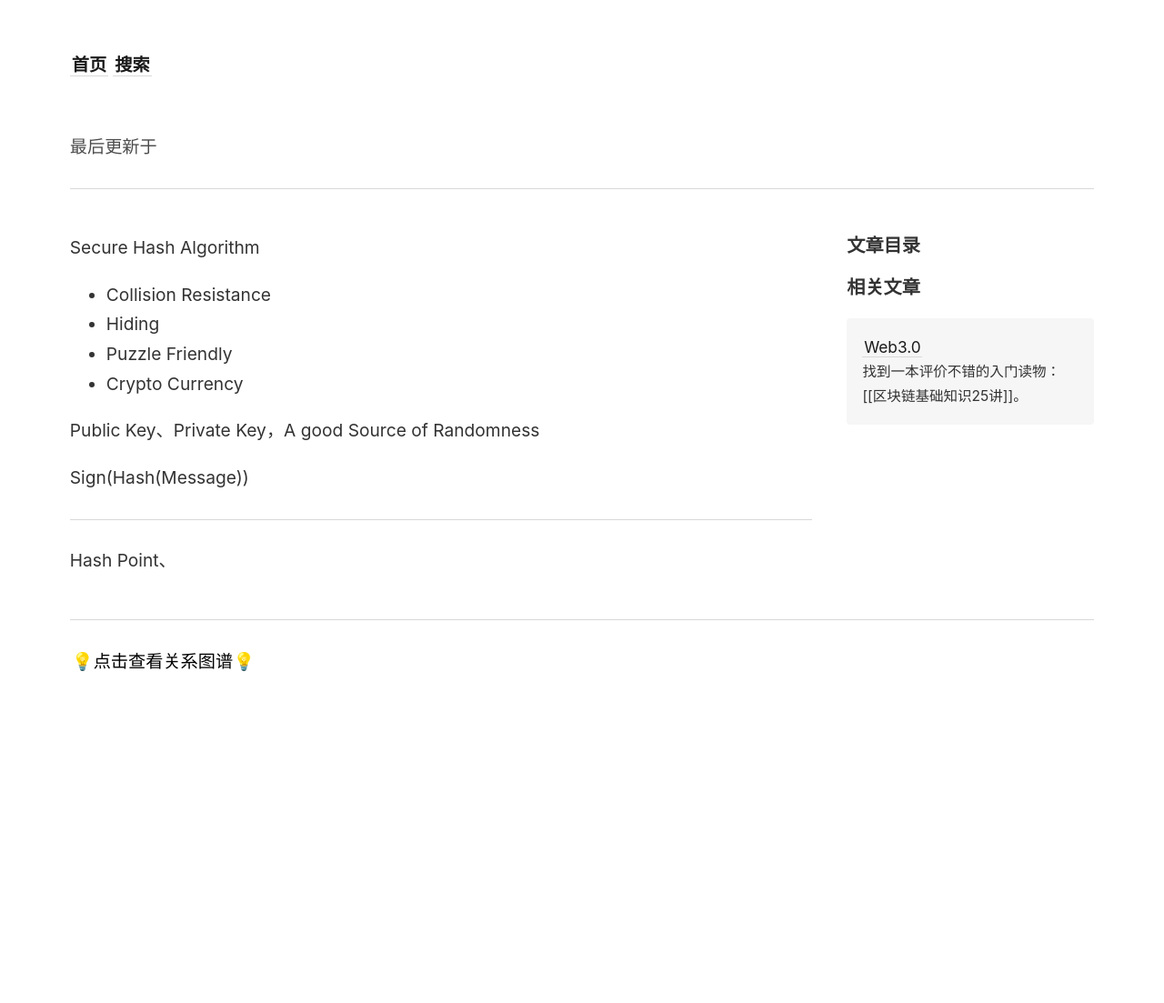
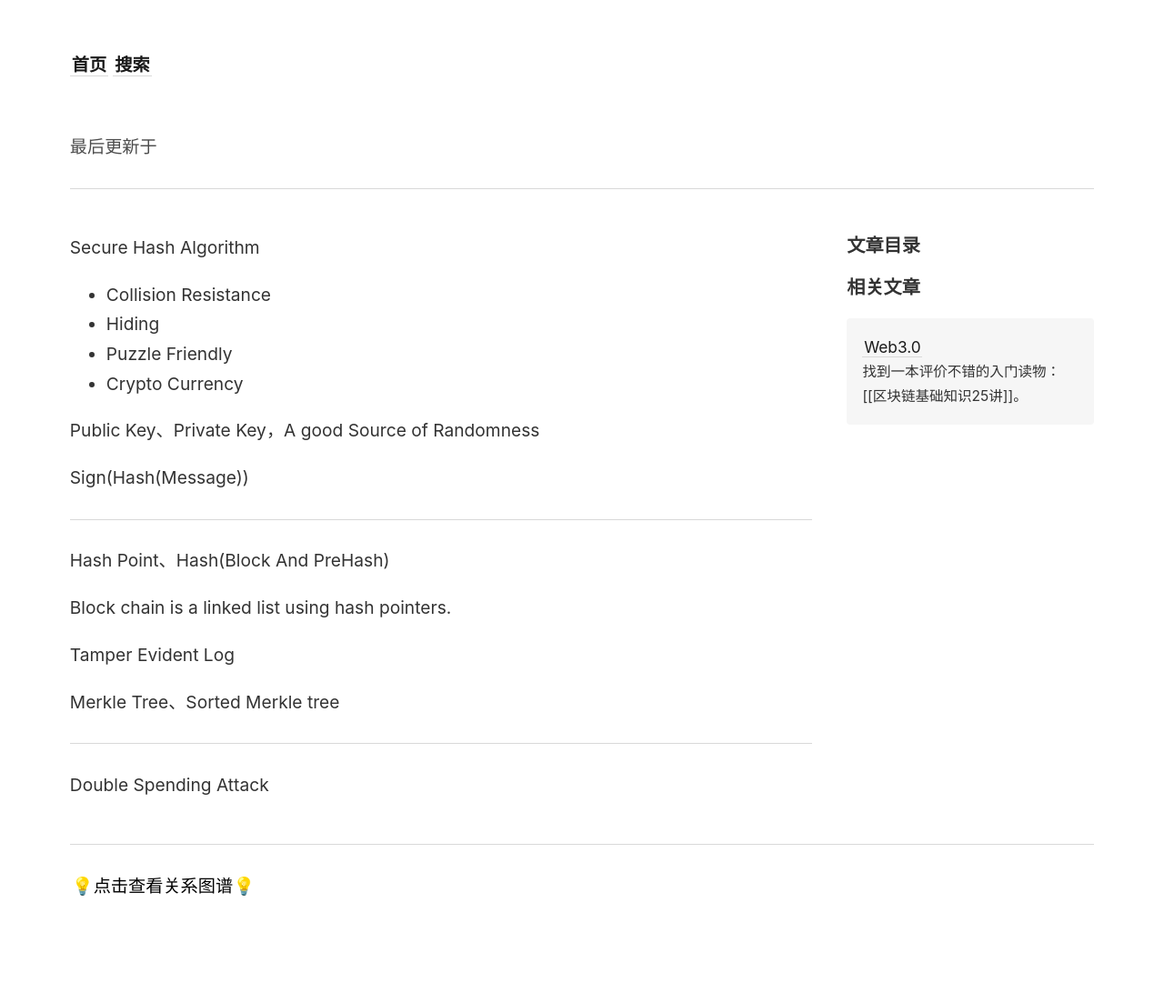
Before and after one commit to wingowen/digital-garden-jekyll, a Jekyll site: the page built from _notes/区块链技术与应用.md, in a window 1280 px wide. Shown: the whole page at 91% size. Built offline with Jekyll 4.4.1, drawn with Linux system fonts in a browser that asks for light colours; before the commit the page ends 900 px from its top, so only the background shows below that.

Commit message:
vault backup: 2025-01-20 23:00:10

```diff
--- a/_notes/区块链技术与应用.md
+++ b/_notes/区块链技术与应用.md
@@ -10,4 +10,14 @@ Sign(Hash(Message))
 
 ---
 
-Hash Point、
+Hash Point、Hash(Block And PreHash)
+
+Block chain is a linked list using hash pointers.
+
+Tamper Evident Log
+
+Merkle Tree、Sorted Merkle tree
+
+---
+
+Double Spending Attack
```
Also changed, not shown: .obsidian/workspace.json.
